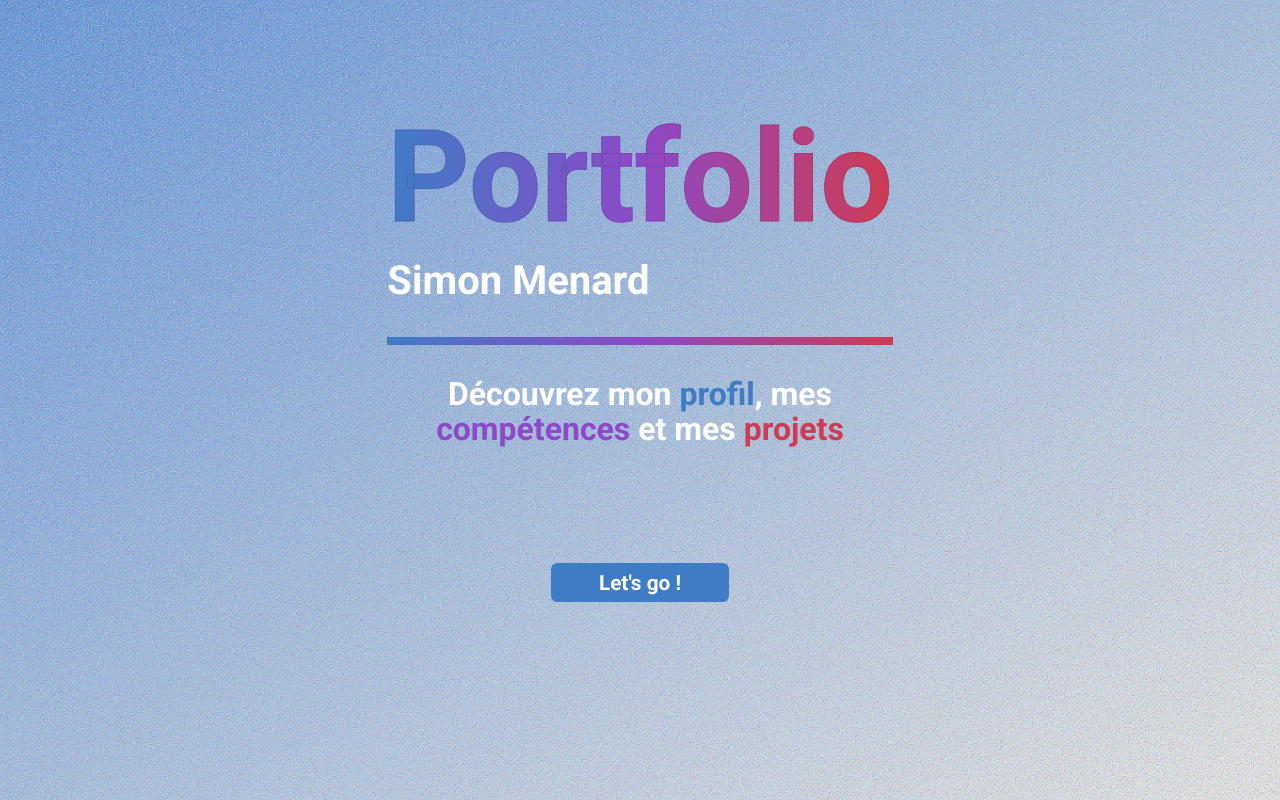
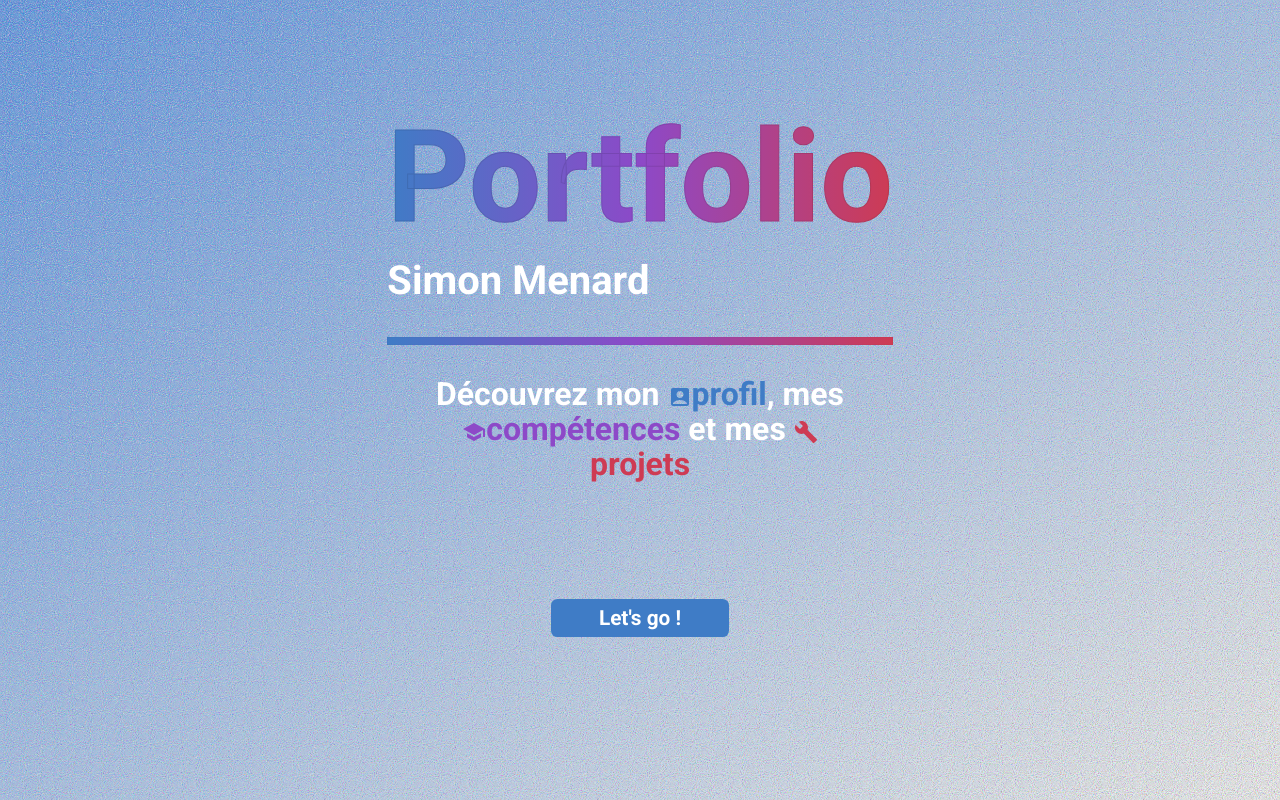
Before and after one commit to SimardCodeTard/portfolio_new, a Next.js app: page / in a window 1280 px wide. Built offline with nearby package versions, Linux system fonts and the light colour scheme.

Commit message:
feat(landing): icons & center

```diff
--- a/app/page.tsx
+++ b/app/page.tsx
@@ -1,19 +1,22 @@
 import Link from "next/link";
 import './page.css';
+import AccountBoxIcon from '@mui/icons-material/AccountBox';
+import SchoolIcon from '@mui/icons-material/School';
+import BuildIcon from '@mui/icons-material/Build';
 
 export default function Home() {
   return (
     <main className="flex justify-center min-h-screen">
-      <div className="flex flex-col p-1">
+      <div className="flex flex-col p-1 max-w-md items-center">
         <div className="w-fit max-w-[100vw]">
           <h1 className="mt-[20%] text-gradient">Portfolio</h1>
           <h2 className="my-2">Simon Menard</h2>
           <div className="vertical-separator"></div>
         </div>
-        <h3 className="text-center mb-5">
-          Découvrez mon <Link href='/profile' className="profile-link">profil</Link>
-          , mes <br></br> <Link href='/skills' className="skills-link">compétences
-          </Link> et mes <Link className="projects-link" href='/projects'>projets</Link></h3>
+        <h3 className="text-center mb-5 w-full">
+          Découvrez mon <Link href='/profile' className="profile-link"><AccountBoxIcon/>profil</Link>
+          , mes<Link href='/skills' className="skills-link"> <SchoolIcon/>compétences
+          </Link> et mes <Link className="projects-link" href='/projects'><BuildIcon/>projets</Link></h3>
         <div className="flex mt-24 justify-center">
           <button>Let&apos;s go !</button>
         </div>
```
